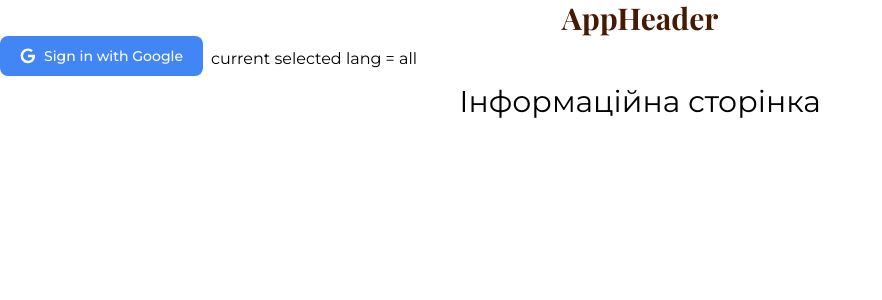
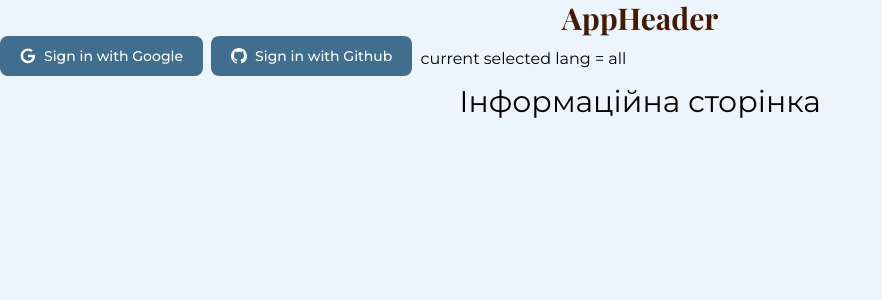
Before and after one commit to IrynaHrabko/react-perfomance-review-app, a React (Vite) app: page / in a window 1280 px wide. Shown: the top 300 px of the page, without its empty margins (0-882 px from the left). Built offline with nearby package versions, Linux system fonts and the light colour scheme; no server answers; a web font is replaced by a local one.

Commit message:
added auth with github

```diff
--- a/package.json
+++ b/package.json
@@ -22,6 +22,7 @@
   "devDependencies": {
     "@types/react": "^18.2.66",
     "@types/react-dom": "^18.2.22",
+    "@types/react-router-dom": "^5.3.3",
     "@vitejs/plugin-react": "^4.2.1",
     "autoprefixer": "^10.4.19",
     "eslint": "^8.57.0",
--- a/src/components/common/AuthProvider.jsx
+++ b/src/components/common/AuthProvider.jsx
@@ -1,33 +1,63 @@
 import { useState } from 'react';
 import { getAuth, signInWithPopup, signOut } from 'firebase/auth';
-import { app, googleAuthProvider } from '/src/firebase';
+import { app } from '/src/firebase';
+import { GithubAuthProvider } from "firebase/auth";
+import { GoogleAuthProvider } from 'firebase/auth';
+
+const provider = new GithubAuthProvider();
+
+
+
 
 const AuthProvider = () => {
   const auth = getAuth(app);
   const [user, setUser] = useState(null);
+
   const startLoginWithGoogle = () => {
-    auth.onAuthStateChanged((user) => {
-      if (user != null) {
-        return setUser(user);
-      }
+    signInWithPopup(auth, new GoogleAuthProvider())
+      .then((creds) =>
+      {console.log(creds)
+        setUser(creds.user)}
+      )
+      .catch((error) => alert(error.message));
+  };
 
-      signInWithPopup(auth, googleAuthProvider)
-        .then((creds) => setUser(creds.user))
-        .catch((e) => alert(e));
+
+  const startLoginWithGithub = async () => {
+    const githubAuthProvider = new GithubAuthProvider();
+    signInWithPopup(auth, githubAuthProvider)
+      .then((result) => {
+        const githubUser = result.user;
+        setUser(githubUser);
+      })
+      .catch((error) => {
+        alert(error.message);
+      });
+  };
+
+  const logOut = () => {
+    signOut(auth).then(() => {
+      window.location.href = '/';
     });
   };
-  const logOut = () => {
-    signOut(auth).then(() => {
-      alert('You logged out');
-    });
-  };
+
   return user != null ? (
     <>
-      <img src={user.photoURL} alt={user.displayName} width='50' height='50' />
-      {user.displayName}
+      <div className=' flex flex-col justify-start text-brand-strong'>
+        <img src={user.photoURL} alt={user.displayName} width='100' height='100' />
+        <div>
+          <p>
+          {user.displayName}
+          </p>
+          <p>
+            {user.email}
+          </p>
+        </div>
+      </div>
+
 
       <button
-        className='mb-2 me-2 inline-flex items-center rounded-lg bg-[#4285F4] px-5 py-2.5 text-center text-sm font-medium text-white hover:bg-[#4285F4]/90 focus:outline-none focus:ring-4 focus:ring-[#4285F4]/50 dark:focus:ring-[#4285F4]/55'
+        className='mb-2 me-2 inline-flex items-center rounded-lg bg-brand-accent px-5 py-2.5 text-center text-sm font-medium text-white hover:bg-brand-secondary focus:outline-none focus:ring focus:ring-brand-secondary active:opacity-65'
         onClick={() => logOut()}
       >
         Logout
@@ -38,7 +68,7 @@
       <button
         onClick={() => startLoginWithGoogle()}
         type='button'
-        className='mb-2 me-2 inline-flex items-center rounded-lg bg-[#4285F4] px-5 py-2.5 text-center text-sm font-medium text-white hover:bg-[#4285F4]/90 focus:outline-none focus:ring-4 focus:ring-[#4285F4]/50 dark:focus:ring-[#4285F4]/55'
+        className='mb-2 me-2 inline-flex items-center rounded-lg bg-brand-accent px-5 py-2.5 text-center text-sm font-medium text-white hover:bg-brand-secondary focus:outline-none focus:ring focus:ring-brand-secondary active:opacity-65'
       >
         <svg
           className='me-2 h-4 w-4'
@@ -55,8 +85,28 @@
         </svg>
         Sign in with Google
       </button>
+      <button
+        onClick={() => startLoginWithGithub()}
+        type='button'
+        className='mb-2 me-2 inline-flex items-center rounded-lg bg-brand-accent px-5 py-2.5 text-center text-sm font-medium text-white hover:bg-brand-secondary focus:outline-none focus:ring focus:ring-brand-secondary active:opacity-65'
+      >
+        <svg
+        className='me-2 h-4 w-4'
+        aria-hidden='true'
+        xmlns="http://www.w3.org/2000/svg"
+        fill='currentColor'
+        viewBox="0 0 24 24"
+        >
+          <path
+            d="M12 0c-6.626 0-12 5.373-12 12 0 5.302 3.438 9.8 8.207 11.387.599.111.793-.261.793-.577v-2.234c-3.338.726-4.033-1.416-4.033-1.416-.546-1.387-1.333-1.756-1.333-1.756-1.089-.745.083-.729.083-.729 1.205.084 1.839 1.237 1.839 1.237 1.07 1.834 2.807 1.304 3.492.997.107-.775.418-1.305.762-1.604-2.665-.305-5.467-1.334-5.467-5.931 0-1.311.469-2.381 1.236-3.221-.124-.303-.535-1.524.117-3.176 0 0 1.008-.322 3.301 1.23.957-.266 1.983-.399 3.003-.404 1.02.005 2.047.138 3.006.404 2.291-1.552 3.297-1.23 3.297-1.23.653 1.653.242 2.874.118 3.176.77.84 1.235 1.911 1.235 3.221 0 4.609-2.807 5.624-5.479 5.921.43.372.823 1.102.823 2.222v3.293c0 .319.192.694.801.576 4.765-1.589 8.199-6.086 8.199-11.386 0-6.627-5.373-12-12-12z"
+            />
+          </svg>
+        Sign in with Github
+      </button>
     </>
   );
+
 };
 
+
 export default AuthProvider;
--- a/src/index.css
+++ b/src/index.css
@@ -14,7 +14,7 @@
 
 body {
   @apply font-montserrat;
-
+  @apply bg-brand-white;
 }
 
 div {
--- a/tailwind.config.js
+++ b/tailwind.config.js
@@ -8,7 +8,7 @@
         'brand-secondary': '#C1839F',
         'brand-accent': '#406E8E',
         'brand-strong': '#00171F',
-        'brand-white': '#E5E6E4',
+        'brand-white': '#EDF5FC',
       },
     },
     fontFamily: {
```
Also changed, not shown: src/firebase.js (line endings or trailing spaces), 1 other file (tests, documents, lock files or other folders).
